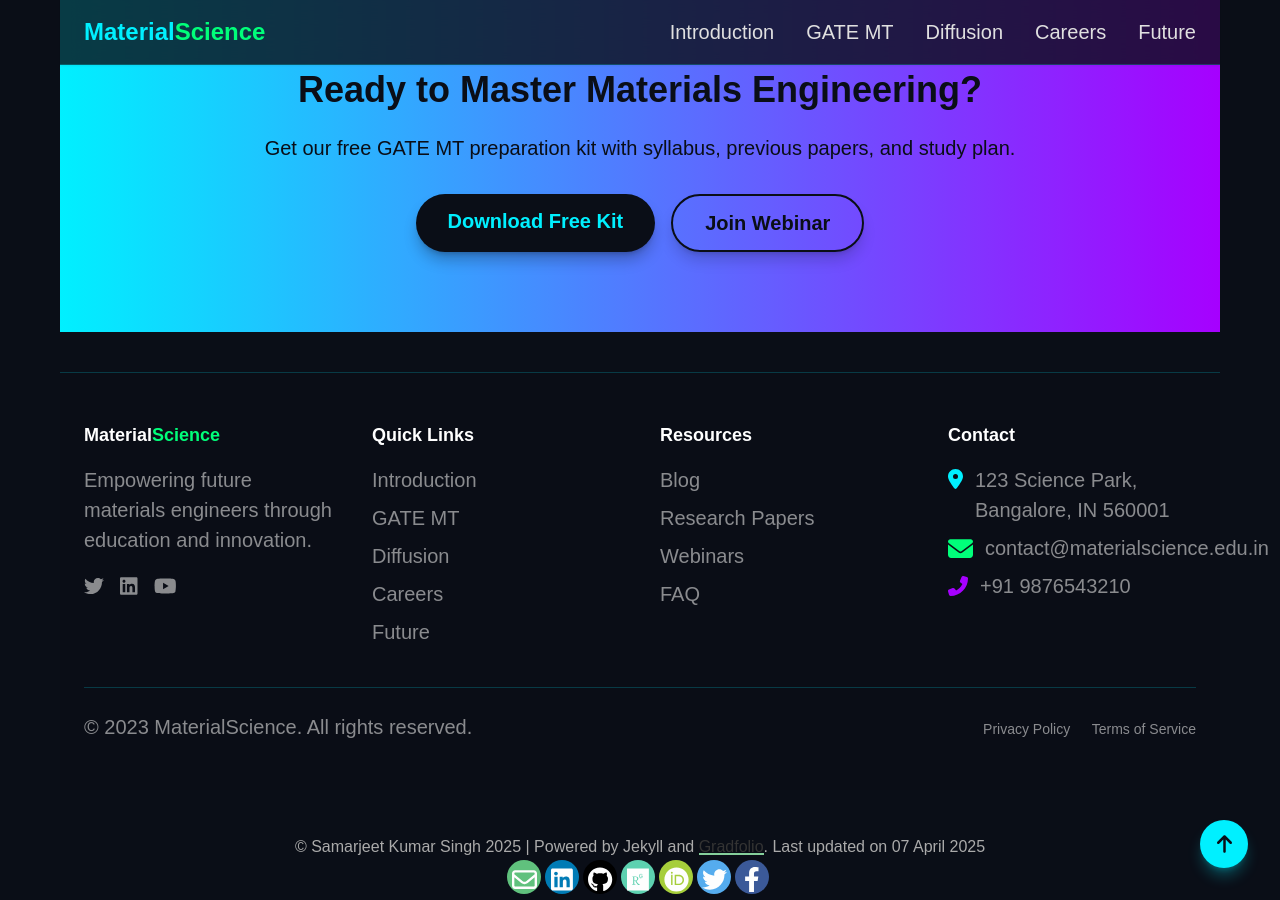
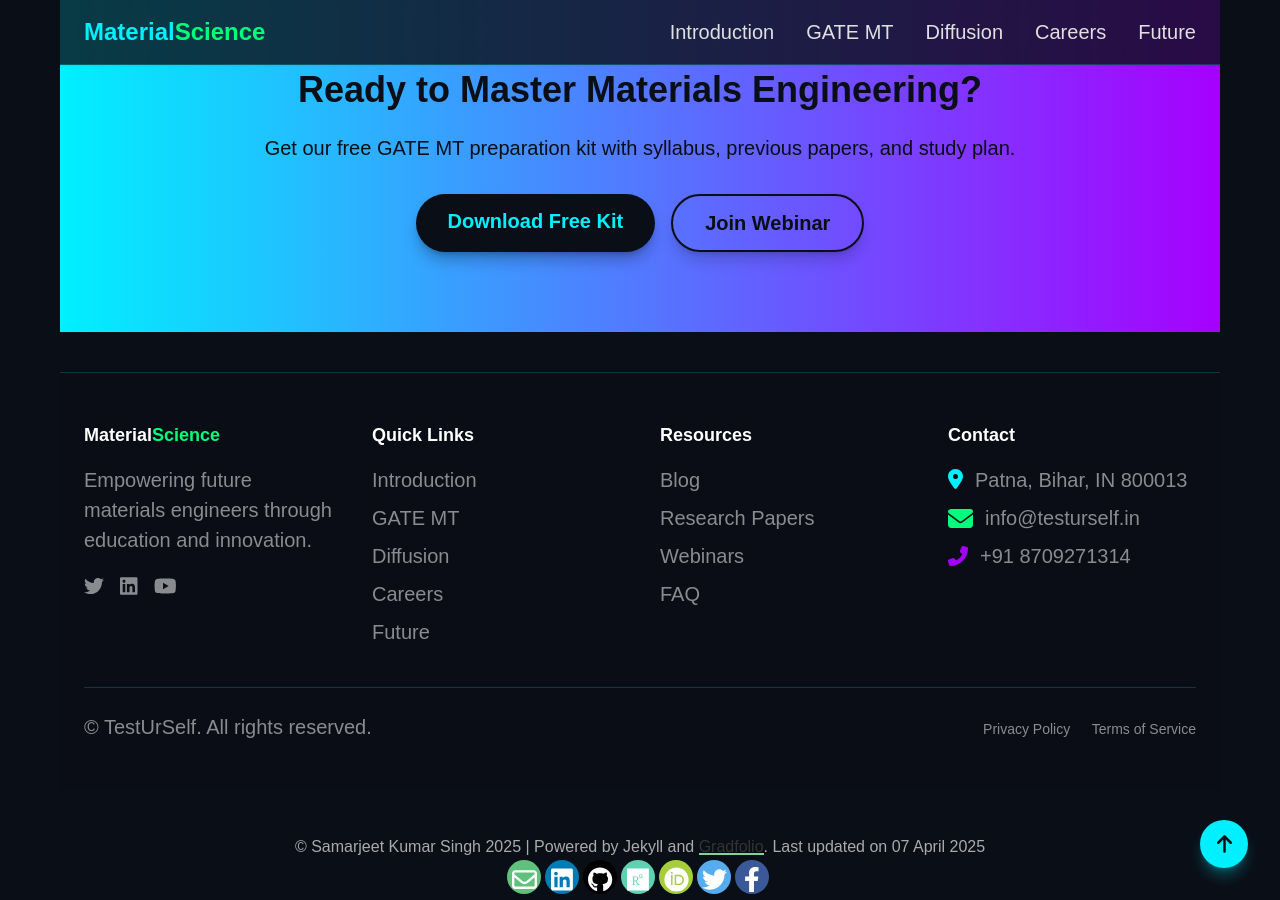
Before and after one commit to Samarjeetkumarsingh/website, a Jekyll site: the page built from _posts/2025-04-07-check.md, in a window 1280 px wide and 900 px high, scrolled down 9146 px. Built offline with Jekyll 4.4.1, drawn with Linux system fonts in a browser that asks for light colours; nearby versions of some CDN libraries; some web fonts are replaced; our own code applies the rules of GitHub Pages for plain Markdown files.

Commit message:
Update 2025-04-07-check.md

```diff
--- a/_posts/2025-04-07-check.md
+++ b/_posts/2025-04-07-check.md
@@ -1403,22 +1403,22 @@
                     <ul class="space-y-2">
                         <li class="flex items-start">
                             <i class="fas fa-map-marker-alt mt-1 mr-3 neon-blue"></i>
-                            <span>123 Science Park, Bangalore, IN 560001</span>
+                            <span>Patna, Bihar, IN 800013</span>
                         </li>
                         <li class="flex items-center">
                             <i class="fas fa-envelope mr-3 neon-green"></i>
-                            <span>contact@materialscience.edu.in</span>
+                            <span>info@testurself.in</span>
                         </li>
                         <li class="flex items-center">
                             <i class="fas fa-phone-alt mr-3 neon-purple"></i>
-                            <span>+91 9876543210</span>
+                            <span>+91 8709271314</span>
                         </li>
                     </ul>
                 </div>
             </div>
 
             <div class="border-t border-neon-blue/20 mt-10 pt-6 flex flex-col md:flex-row justify-between items-center max-w-6xl mx-auto">
-                <p>&copy; 2023 MaterialScience. All rights reserved.</p>
+                <p>&copy; TestUrSelf. All rights reserved.</p>
                 <div class="mt-4 md:mt-0">
                     <a href="#" class="text-sm hover:text-neon-blue transition-colors mr-4">Privacy Policy</a>
                     <a href="#" class="text-sm hover:text-neon-blue transition-colors">Terms of Service</a>
```
